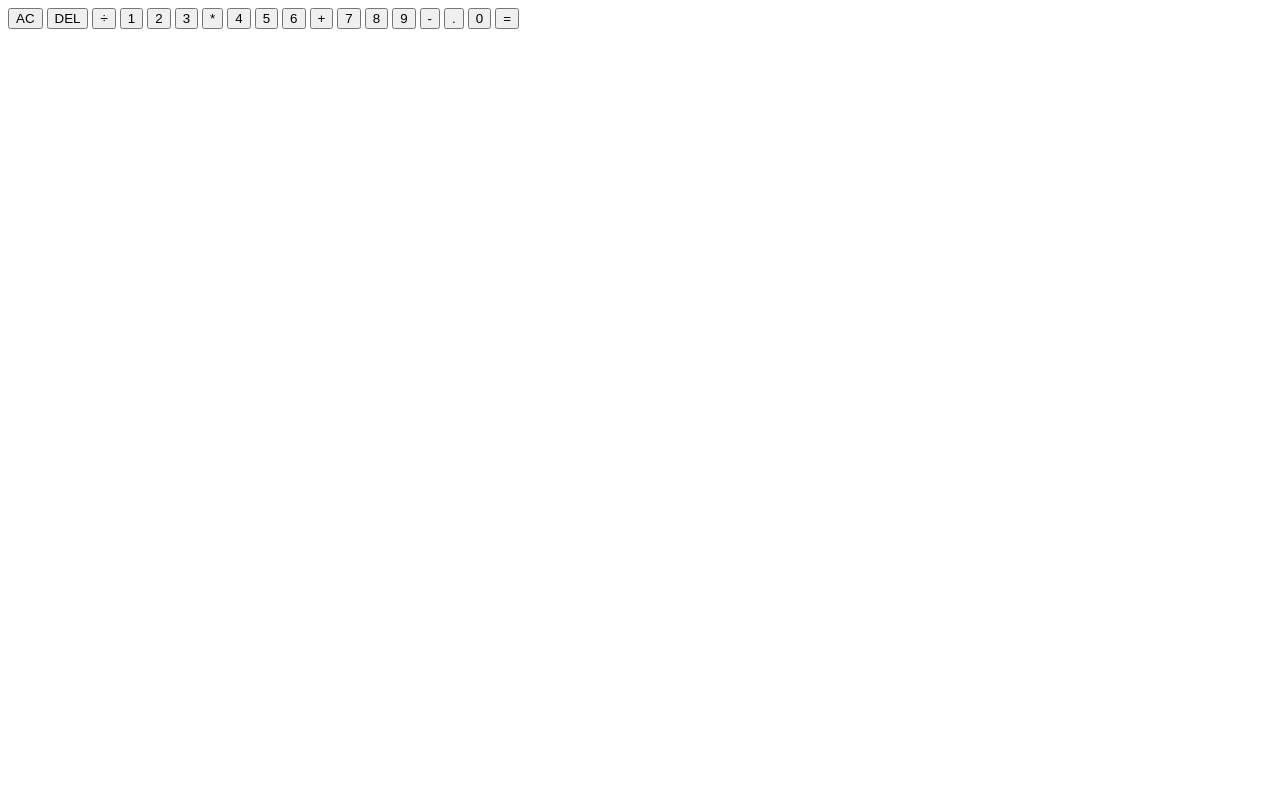
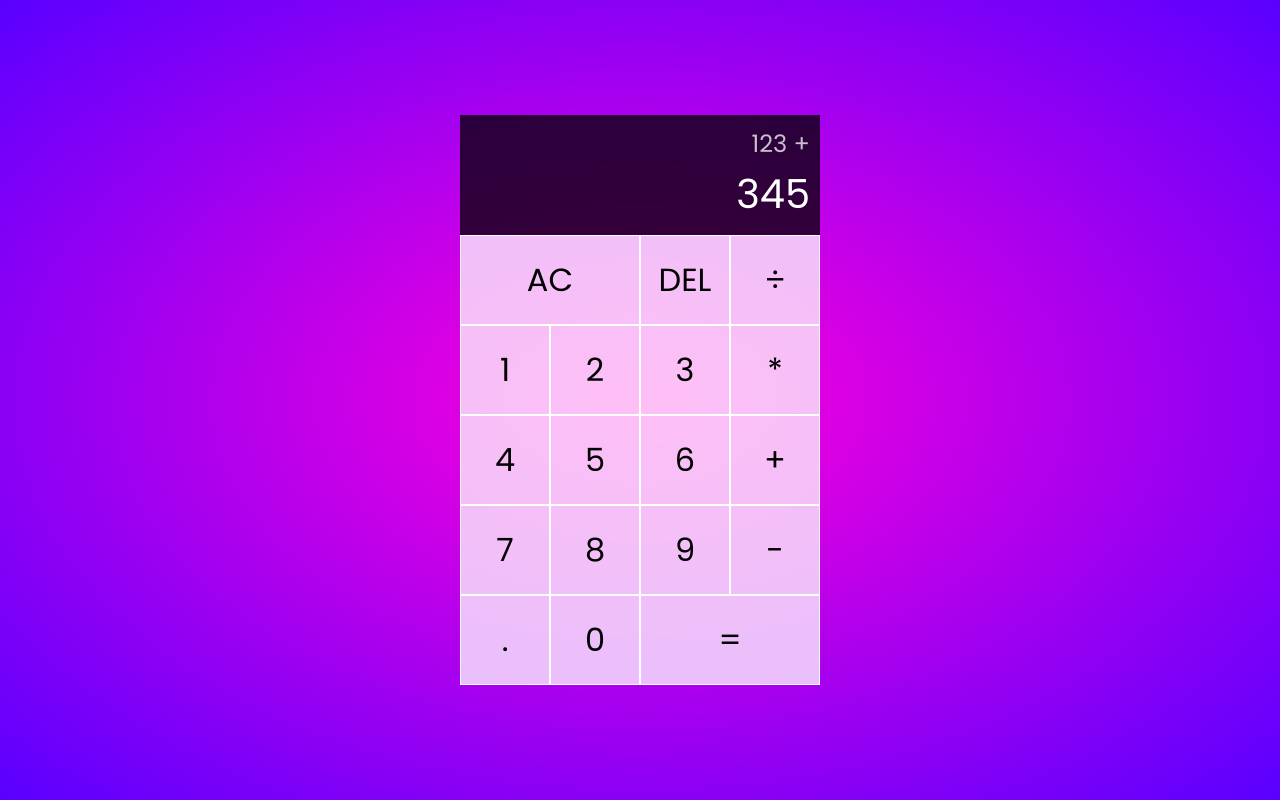
Before and after one commit to CoopsCodes/vanillaJS-calculator, a plain HTML site: page index.html in a window 1280 px wide. Drawn offline with Linux system fonts and the light colour scheme.

Commit message:
styles completed

```diff
--- a/index.html
+++ b/index.html
@@ -4,6 +4,10 @@
 		<meta charset="UTF-8" />
 		<meta name="viewport" content="width=device-width, initial-scale=1.0" />
 		<link rel="stylesheet" href="styles.css" />
+		<link
+			href="https://fonts.googleapis.com/css2?family=Poppins:wght@200;400;600&display=swap"
+			rel="stylesheet"
+		/>
 		<!-- defer triggers the script to load last -->
 		<script src="index.js" defer></script>
 		<title>Calculator</title>
@@ -11,8 +15,8 @@
 	<body>
 		<div class="calculator-grid">
 			<div class="output">
-				<div class="prev-operand"></div>
-				<div class="curr-operand"></div>
+				<div class="prev-operand">123 +</div>
+				<div class="curr-operand">345</div>
 			</div>
 			<button class="span-two">AC</button>
 			<button>DEL</button>
--- a/styles.css
+++ b/styles.css
@@ -2,4 +2,58 @@
 *::before,
 *::after {
 	box-sizing: border-box;
+	font-family: Poppins, san-serif;
+	font-weight: 400;
 }
+
+body {
+	height: 100vh;
+	padding: 0;
+	margin: 0;
+	background: radial-gradient(#ff00db, #5900ff);
+}
+
+.calculator-grid {
+	display: grid;
+	justify-content: center;
+	align-content: center;
+	min-height: 100vh;
+	grid-template-columns: repeat(4, 90px);
+	grid-template-rows: minmax(120px, auto) repeat(5, 90px);
+}
+
+.calculator-grid > button {
+	cursor: pointer;
+	font-size: 2rem;
+	border: 1px solid white;
+	outline: none;
+	background: rgba(255, 255, 255, 0.75);
+}
+
+.calculator-grid > button:hover {
+	background: white;
+}
+
+.span-two {
+	grid-column: span 2;
+}
+
+.output {
+	grid-column: 1 / -1; /* this sets the grid to the total length of the grids columns */
+	background: rgba(0, 0, 0, 0.75);
+	display: flex;
+	align-items: flex-end;
+	justify-content: space-around;
+	flex-direction: column;
+	padding: 10px;
+	word-wrap: break-word;
+	word-break: break-all;
+}
+.output .prev-operand {
+	color: rgba(255, 255, 255, 0.75);
+	font-size: 1.5rem;
+}
+.output .curr-operand {
+	color: white;
+	font-size: 2.5rem;
+}
```
